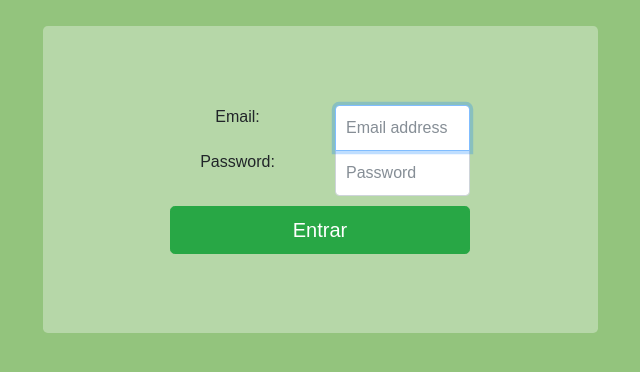
After one commit to levimmartins/HeartRateMonitor1.2, a PHP site: page /login.php in a window 1280 px wide. The commit adds this page. Shown: the top 372 px of the page, without its empty margins (320-960 px from the left). Run offline with PHP 8.4, Linux system fonts and the light colour scheme.

Commit message:
Login Funcionando, sessões estabelecidas, navbar atualizada

```diff
--- a/conquistas.php
+++ b/conquistas.php
@@ -1,3 +1,6 @@
+<?php
+    session_start();
+?>
 <!DOCTYPE html>
 <html>
 <head>
--- a/css/home.css
+++ b/css/home.css
@@ -24,6 +24,15 @@ and open the template in the editor.
 }
 
 
+.body_atualizado--home--login{
+    background-color: #93c47dff;
+    margin-top: 2%;
+    font-family: 'Source Sans Pro', sans-serif;
+
+}
+
+
+
 
 .carousel-caption_home{
     color: #28a745 !important;
--- /dev/null
+++ b/css/signin.css
@@ -0,0 +1,33 @@
+
+.form-signin {
+  max-width: 330px;
+  padding: 15px;
+  margin: 0 auto;
+}
+.form-signin .form-signin-heading,
+.form-signin .checkbox {
+  margin-bottom: 10px;
+}
+.form-signin .checkbox {
+  font-weight: 400;
+}
+.form-signin .form-control {
+  position: relative;
+  box-sizing: border-box;
+  height: auto;
+  padding: 10px;
+  font-size: 16px;
+}
+.form-signin .form-control:focus {
+  z-index: 2;
+}
+.form-signin input[type="email"] {
+  margin-bottom: -1px;
+  border-bottom-right-radius: 0;
+  border-bottom-left-radius: 0;
+}
+.form-signin input[type="password"] {
+  margin-bottom: 10px;
+  border-top-left-radius: 0;
+  border-top-right-radius: 0;
+}
--- /dev/null
+++ b/login.php
@@ -0,0 +1,50 @@
+<?php
+?>
+<!doctype html>
+<html lang="en">
+  <head>
+    <meta charset="utf-8">
+    <meta name="viewport" content="width=device-width, initial-scale=1, shrink-to-fit=no">
+    <meta name="description" content="">
+    <meta name="author" content="">
+
+    <title>Signin Template for Bootstrap</title>
+
+    <!-- Bootstrap core CSS -->
+    <link href="css/bootstrap.min.css" rel="stylesheet">
+
+    <!-- Custom styles for this template -->
+    <link href="css/signin.css" rel="stylesheet">
+    <link href="css/home.css" rel="stylesheet">
+  </head>
+
+  <body class="body_atualizado--home--login">
+
+    <div class="container" align="center">
+        <div class="jumbotron" style="width: 50%; background-color: #b6d7a8ff;">
+
+                    <form class="form-signin" action="loginAction.php" method="post">
+                        <div class="row">
+                            <div class="col">
+                                <label for="inputEmail" >  Email: </label>
+                            </div>
+                            <div class="col">
+                                <input name="email" type="email" id="inputEmail" class="form-control" placeholder="Email address" required autofocus>
+                            </div>
+                        </div>
+                        <div class="row">
+                            <div class="col">
+                            <label for="inputPassword">Password: </label>
+                            </div>
+                            <div class="col">
+                            <input name="password" type="password" id="inputPassword" class="form-control" placeholder="Password" required>
+                            </div>
+                        </div>
+
+                      <button class="btn btn-lg btn-primary btn-block btn-success" type="submit" name="login">Entrar</button>
+                    </form>
+
+        </div>
+    </div> <!-- /container -->
+  </body>
+</html>
```
Also changed, not shown: connection/connection.php (added, +14 -0 lines), home.php (+28 -21 lines), loginAction.php (added, +55 -0 lines), navbar.php (+16 -6 lines), profile.php (+74 -5 lines).
